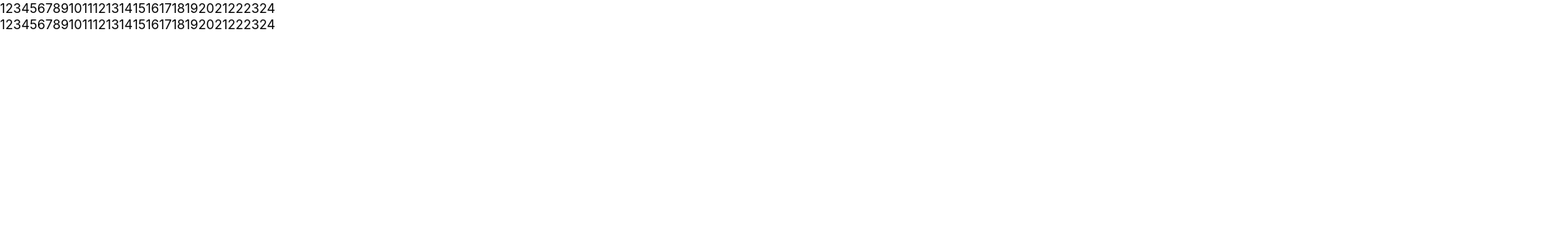
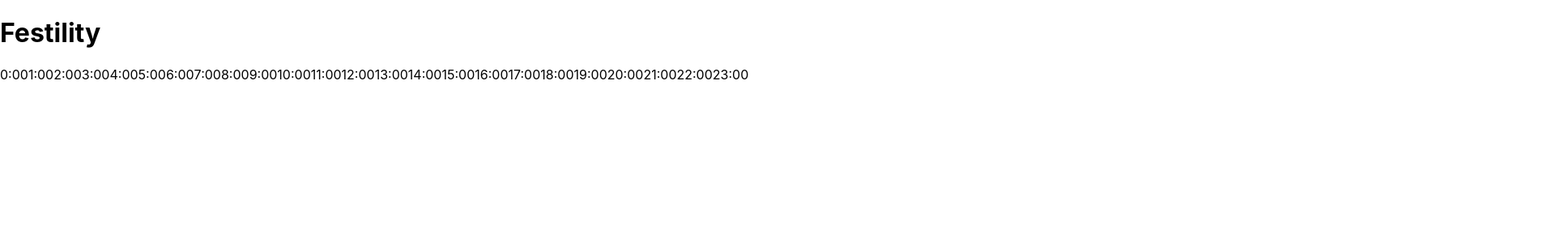
Before and after one commit to kindlewit/go-festility, a Next.js app in the folder frontend/: page / in a window 1280 px wide. Shown: the top 300 px of the page at 81% size, 1920 px wide, since content can reach past the window. Built offline with nearby package versions, Linux system fonts and the light colour scheme.

Commit message:
fix: Slot display

```diff
--- /dev/null
+++ b/frontend/components/SlotCard.tsx
@@ -0,0 +1,35 @@
+import { FC, ReactElement } from "react";
+import { SlotStruct } from "../entities/SlotType";
+import styles from "../styles/Home.module.css";
+
+export function timeToValue(time: Date): number {
+  return time.getHours() + time.getMinutes() / 60;
+}
+
+const SlotCard: FC<SlotStruct> = (slot): ReactElement => {
+  let startTime = new Date(slot.start_time);
+  const startTimeAsValue = timeToValue(startTime);
+  let directors = slot?.directors?.join(' \u2022 ');
+  return (
+    <div
+      className={styles.slot}
+      style={{
+        position: "relative",
+        top: "-300px",
+        left: `calc(${startTimeAsValue} * 124px)`,
+        width: `calc(${slot.duration / 60} * 124px)`,
+      }}
+    >
+      <div className={styles.slot_details}>
+        <span>{startTime.toDateString()}</span>
+        <span>
+          <strong>{slot.title}</strong>
+        </span>
+        <span>{directors}</span>
+        <span className={styles.slot__duration}>{slot.duration}'</span>
+      </div>
+    </div>
+  );
+};
+
+export default SlotCard;
--- /dev/null
+++ b/frontend/entities/SlotType.ts
@@ -0,0 +1,15 @@
+export type SlotStruct = {
+  // name: string;
+  id: number;
+  // from_date: number;
+  // to_date: number;
+  slot_type: string;
+  schedule_id: string;
+  screen_id: string;
+  start_time: number;
+  duration: number;
+  title: string;
+  year?: string;
+  movie_id: number;
+  directors?: string[];
+};
--- a/frontend/pages/index.tsx
+++ b/frontend/pages/index.tsx
@@ -1,9 +1,41 @@
 import Head from "next/head";
-import Image from "next/image";
 import { Fragment } from "react";
 import styles from "../styles/Home.module.css";
+import SlotCard from "../components/SlotCard";
+import { SlotStruct } from "../entities/SlotType";
 
 export default function Home() {
+  const hoursDisplay = Array.from({ length: 24 }).map(
+    (v: unknown, i: number) => {
+      // if (i < 9) {
+      //   // Temporarily no slots before 9 am
+      //   return (
+      //     <div key={i} className={styles.flex_item}>
+      //       {i + ":00"}
+      //     </div>
+      //   );
+      // }
+      return (
+        <div key={i} className={styles.flex_item}>
+          {i + ":00"}
+        </div>
+      );
+    }
+  );
+
+  const slotData: SlotStruct = {
+    title: "Pierrot the fool",
+    id: 123,
+    slot_type: "movie",
+    schedule_id: "123BAS",
+    screen_id: "SERENE",
+    duration: 127,
+    start_time: new Date(2022, 12, 21, 14, 30, 0, 0).valueOf(),
+    // name: "abc",
+    movie_id: 2786,
+    directors: ["Jean Luc-Godard", "Fellini"],
+  };
+
   return (
     <Fragment>
       <Head>
@@ -11,61 +43,14 @@ export default function Home() {
         <link rel="icon" href="/favicon.ico" />
       </Head>
 
+      <h1>Festility</h1>
       <div>
         <div style={{ display: "flex", flexDirection: "column" }}>
           <div style={{ display: "flex", flexDirection: "row" }}>
-            <div className={styles.flex_item}>1</div>
-            <div className={styles.flex_item}>2</div>
-            <div className={styles.flex_item}>3</div>
-            <div className={styles.flex_item}>4</div>
-            <div className={styles.flex_item}>5</div>
-            <div className={styles.flex_item}>6</div>
-            <div className={styles.flex_item}>7</div>
-            <div className={styles.flex_item}>8</div>
-            <div className={styles.flex_item}>9</div>
-            <div className={styles.flex_item}>10</div>
-            <div className={styles.flex_item}>11</div>
-            <div className={styles.flex_item}>12</div>
-            <div className={styles.flex_item}>13</div>
-            <div className={styles.flex_item}>14</div>
-            <div className={styles.flex_item}>15</div>
-            <div className={styles.flex_item}>16</div>
-            <div className={styles.flex_item}>17</div>
-            <div className={styles.flex_item}>18</div>
-            <div className={styles.flex_item}>19</div>
-            <div className={styles.flex_item}>20</div>
-            <div className={styles.flex_item}>21</div>
-            <div className={styles.flex_item}>22</div>
-            <div className={styles.flex_item}>23</div>
-            <div className={styles.flex_item}>24</div>
-          </div>
-          <div style={{ display: "flex", flexDirection: "row" }}>
-            <div className={styles.flex_item}>1</div>
-            <div className={styles.flex_item}>2</div>
-            <div className={styles.flex_item}>3</div>
-            <div className={styles.flex_item}>4</div>
-            <div className={styles.flex_item}>5</div>
-            <div className={styles.flex_item}>6</div>
-            <div className={styles.flex_item}>7</div>
-            <div className={styles.flex_item}>8</div>
-            <div className={styles.flex_item}>9</div>
-            <div className={styles.flex_item}>10</div>
-            <div className={styles.flex_item}>11</div>
-            <div className={styles.flex_item}>12</div>
-            <div className={styles.flex_item}>13</div>
-            <div className={styles.flex_item}>14</div>
-            <div className={styles.flex_item}>15</div>
-            <div className={styles.flex_item}>16</div>
-            <div className={styles.flex_item}>17</div>
-            <div className={styles.flex_item}>18</div>
-            <div className={styles.flex_item}>19</div>
-            <div className={styles.flex_item}>20</div>
-            <div className={styles.flex_item}>21</div>
-            <div className={styles.flex_item}>22</div>
-            <div className={styles.flex_item}>23</div>
-            <div className={styles.flex_item}>24</div>
+            {hoursDisplay}
           </div>
         </div>
+        <SlotCard {...slotData} />
       </div>
     </Fragment>
   );
--- a/frontend/styles/Home.module.css
+++ b/frontend/styles/Home.module.css
@@ -151,8 +151,8 @@
   justify-content: space-between;
   /* width: 1060px;
   min-height: 416px; */
-  min-width: 256px !important;
-  max-width: fit-content;
+  /* min-width: 256px !important; */
+  min-width: fit-content;
   overflow: none;
   height: 112px;
   padding: 4px 16px 4px 16px;
@@ -192,11 +192,18 @@
 
 @media (max-width: 375px) {
   .flex_item {
-    border-left: solid 0.3em indianred;
+    border-left: solid 0.175em indianred;
     /* background-color: indianred; */
     /* text-align: center; */
-    /* padding: 0.5em 1em; */
+    padding: 0.05em 0.1em;
     min-width: 124px;
+    min-height: 90vh;
+    font-size: 1em;
+  }
+  .thin_flex_item {
+    min-width: 48px;
+    border-left: solid 0.175em indianred;
+    min-height: 90vh;
     font-size: 1em;
   }
 }
```
